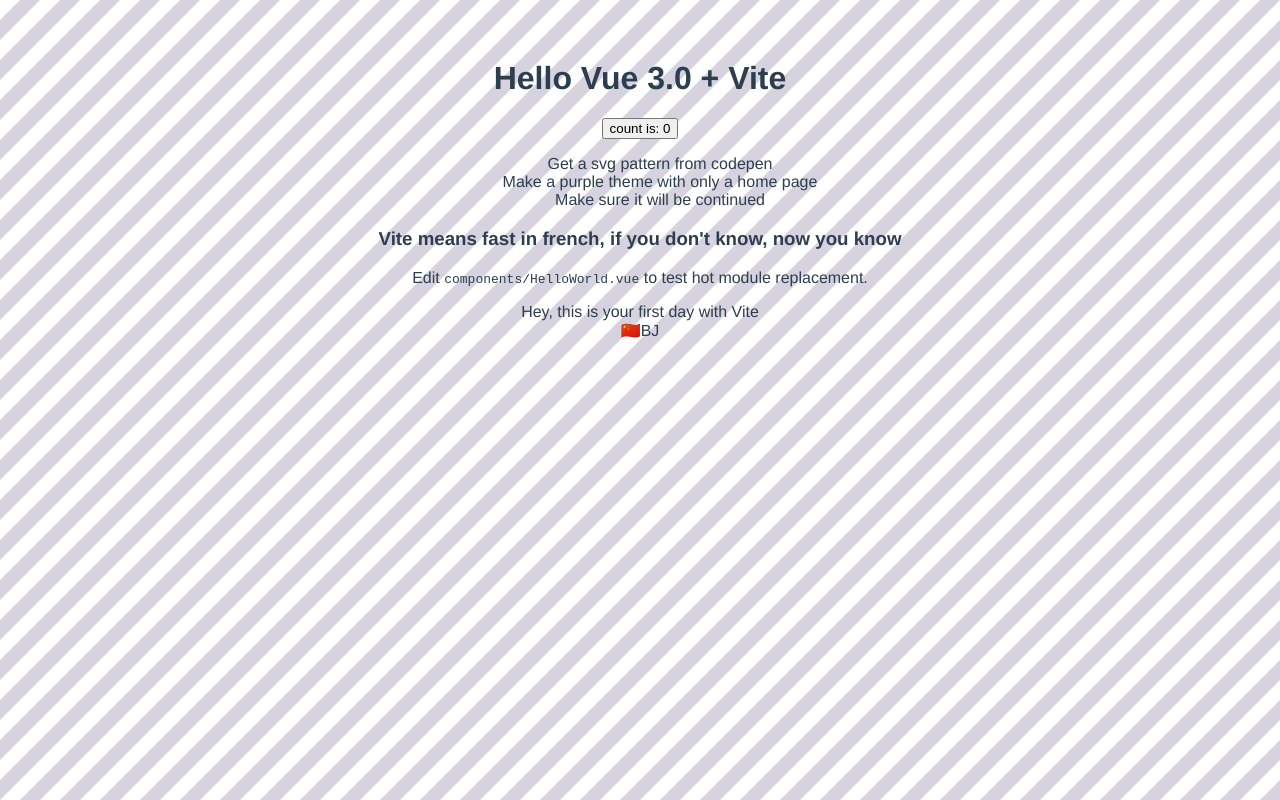
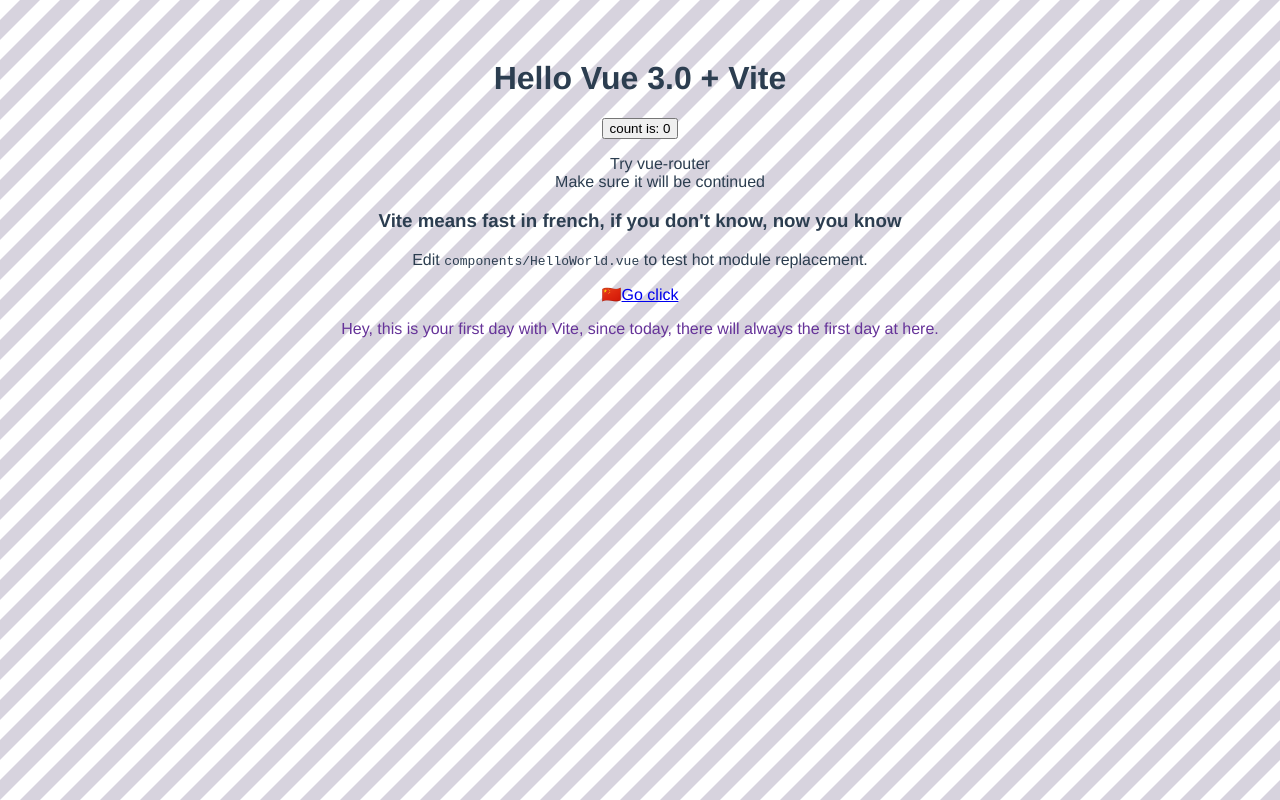
Before and after one commit to luml/VITE, a Vue app: page / in a window 1280 px wide. Built offline with nearby package versions, Linux system fonts and the light colour scheme.

Commit message:
feat: vue-router encounter

```diff
--- a/src/App.vue
+++ b/src/App.vue
@@ -1,19 +1,22 @@
 <template>
   <HelloWorld msg="Hello Vue 3.0 + Vite" />
-  <FirstDay />
+  <!-- <FirstDay /> -->
   <span>🇨🇳</span>
-  <span>BJ</span>
+  <router-link to="/child">Go click</router-link>
+  <router-view></router-view>
 </template>
 
 <script>
-import HelloWorld from './components/HelloWorld.vue'
-import FirstDay from './components/FirstDay.vue';
+import HelloWorld from "./components/HelloWorld.vue";
+import FirstDay from "./components/FirstDay.vue";
+import ChildPage from "./components/ChildPage.vue";
 
 export default {
-  name: 'App',
+  name: "App",
   components: {
     HelloWorld,
     FirstDay,
-  }
-}
+    ChildPage,
+  },
+};
 </script>
--- /dev/null
+++ b/src/components/ChildPage.vue
@@ -0,0 +1,13 @@
+<template>
+  <div>
+    <h1>Heeeey, I'm your kid</h1>
+    <router-link to="/">Home</router-link>
+    <router-view></router-view>
+  </div>
+</template>
+
+<script>
+export default {};
+</script>
+
+<style lang="" scoped></style>
--- a/src/components/FirstDay.vue
+++ b/src/components/FirstDay.vue
@@ -1,15 +1,18 @@
 <template>
-    <div>
-        Hey, this is your first day with Vite
-    </div>
+  <div>
+    <p>
+      Hey, this is your first day with Vite, since today, there will always the first day
+      at here.
+    </p>
+  </div>
 </template>
 
 <script>
-    export default {
-
-    }
+export default {};
 </script>
 
 <style lang="" scoped>
-
+p {
+  color: rebeccapurple;
+}
 </style>
--- a/src/components/HelloWorld.vue
+++ b/src/components/HelloWorld.vue
@@ -2,8 +2,7 @@
   <h1>{{ msg }}</h1>
   <button @click="count++">count is: {{ count }}</button>
   <ul>
-    <li>Get a svg pattern from codepen</li>
-    <li>Make a purple theme with only a home page</li>
+    <li>Try vue-router</li>
     <li>Make sure it will be continued</li>
   </ul>
   <h3>Vite means fast in french, if you don't know, now you know</h3>
@@ -12,20 +11,20 @@
 
 <script>
 export default {
-  name: 'HelloWorld',
+  name: "HelloWorld",
   props: {
-    msg: String
+    msg: String,
   },
   data() {
     return {
-      count: 0
-    }
-  }
-}
+      count: 0,
+    };
+  },
+};
 </script>
 
 <style lang="">
-  ul {
-    list-style: none;
-  }
+ul {
+  list-style: none;
+}
 </style>
--- a/src/main.js
+++ b/src/main.js
@@ -1,5 +1,22 @@
 import { createApp } from 'vue'
+import { createWebHashHistory, createRouter } from 'vue-router'
 import App from './App.vue'
+import FirstDay from './components/FirstDay.vue'
+import ChildPage from './components/ChildPage.vue'
 import './index.css'
 
-createApp(App).mount('#app')
+const routes = [
+    { path: '/', component: FirstDay },
+    { path: '/child', component: ChildPage }
+]
+const history = createWebHashHistory()
+const router = createRouter({
+    history,
+    routes,
+})
+
+const app = createApp(App)
+app.use(router)
+app.mount('#app')
+
+// createApp(App).mount('#app')
```
Also changed, not shown: package.json (+4 -3 lines), 1 other file (tests, documents, lock files or other folders).
